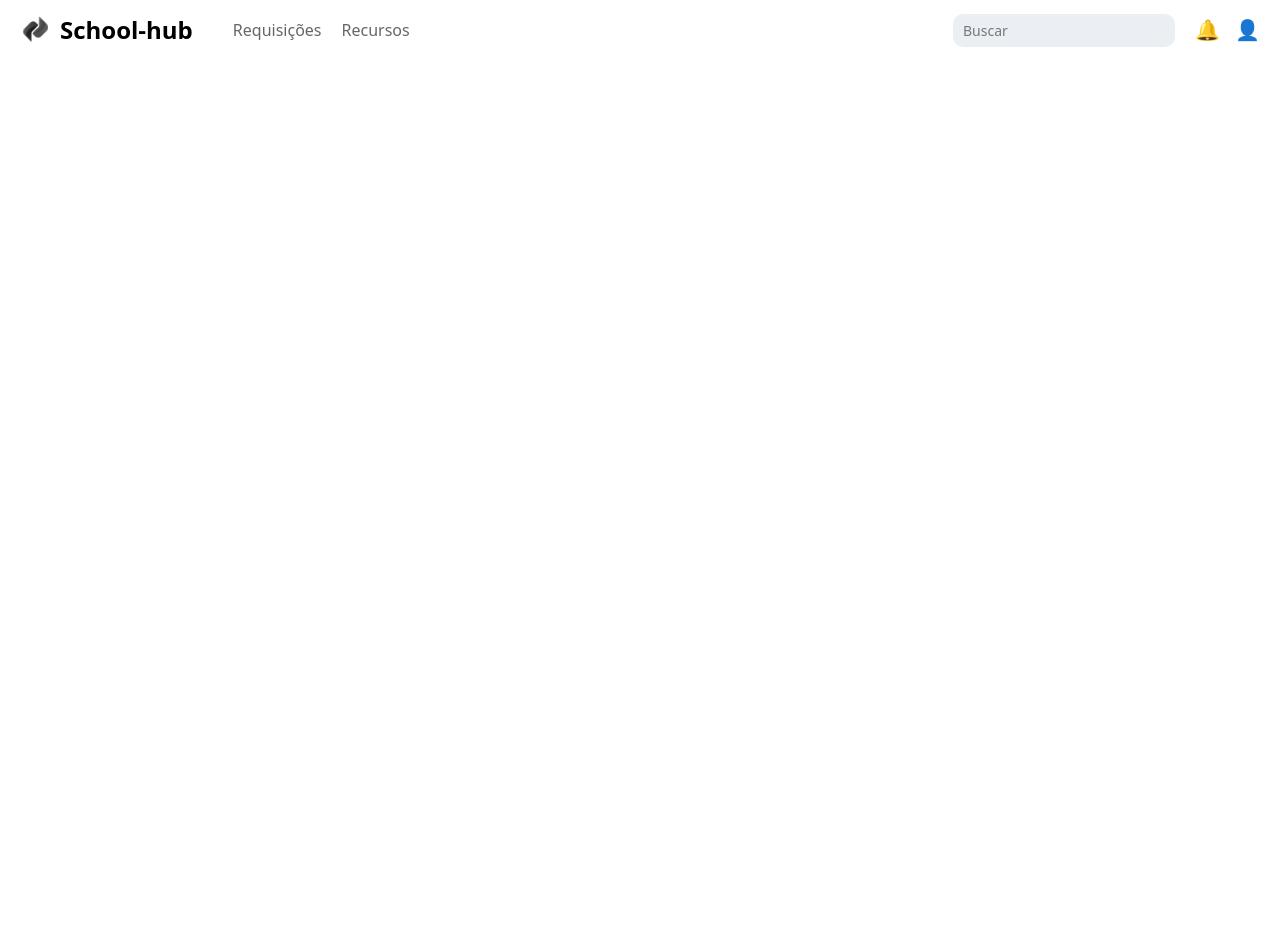
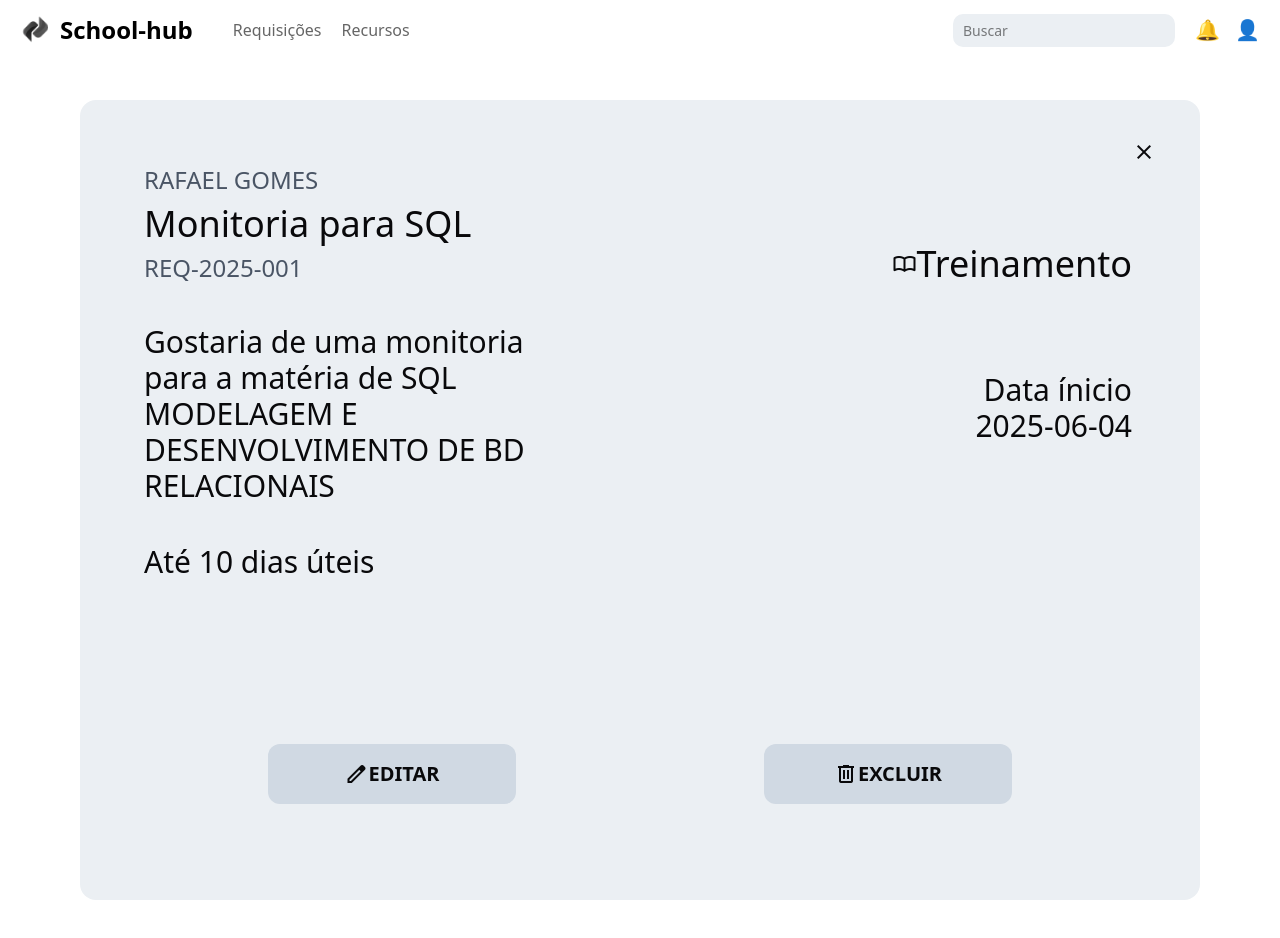
Before and after one commit to pedrcovre/school-hub, a React (Vite) app in the folder school/: page / in a window 1280 px wide. Shown: the top 938 px of the page. Built offline with nearby package versions, Linux system fonts and the light colour scheme.

Commit message:
request-aluno

```diff
--- a/school/index.html
+++ b/school/index.html
@@ -4,6 +4,9 @@
     <meta charset="UTF-8" />
     <link rel="icon" type="image/svg+xml" href="/logo.svg" />
     <meta name="viewport" content="width=device-width, initial-scale=1.0" />
+    <link rel="stylesheet" href="https://fonts.googleapis.com/css2?family=Material+Symbols+Rounded:opsz,wght,FILL,GRAD@24,400,0,0&icon_names=account_circle" />
+
+    <link href="https://fonts.googleapis.com/css2?family=Material+Symbols+Outlined" rel="stylesheet" />
     <title>School Hub</title>
   </head>
   <body>
--- a/school/src/App.jsx
+++ b/school/src/App.jsx
@@ -1,9 +1,9 @@
-import Nav from "./components/Nav"
+import Requestabertaaluno from "./components/Request-aberta-aluno"
 import React from 'react'
 
 const App = () => {
   return (
-    <Nav/>
+    <Requestabertaaluno/>
   )
 }
 
--- /dev/null
+++ b/school/src/components/Request-aberta-aluno.jsx
@@ -0,0 +1,53 @@
+import Nav from "./Nav";
+import React from "react";
+
+const Requestabertaaluno = () => {
+  return (
+    <>
+      <Nav />
+      <div class="flex items-center justify-center min-h-screen">
+        <div class="bg-[#ebeff3] rounded-2xl p-16 w-7/8 my-10 h-lvh">
+        <div class="flex flex-row  justify-between">
+        <div class="w-2/5">
+            <p class="text-gray-600 text-2xl font-medium">RAFAEL GOMES</p>
+            <h1 class="text-4xl font-medium my-2">Monitoria para SQL</h1>
+            <p class="text-gray-600 text-2xl font-medium">REQ-2025-001</p>
+            <p class="text-3xl font-normal mt-10">Gostaria de uma monitoria para a matéria de SQL MODELAGEM E DESENVOLVIMENTO DE BD RELACIONAIS</p>
+            <p class="text-3xl font-medium mt-10">Até 10 dias úteis</p>
+        </div>
+
+        <div class="flex flex-row text-right">
+            <div>
+            <div class="flex flex-row justify-end items-center rounded-xl mt-20">
+            <span class="material-symbols-outlined">import_contacts</span>
+            <h1 class="text-4xl font-medium">Treinamento</h1>
+            </div>
+            <p class="text-3xl font-normal mt-22">Data ínicio</p>
+            <p class="text-3xl font-normal">2025-06-04</p>
+            </div>
+            <a href="" class="-mt-6 -mr-5">
+            <span class="material-symbols-outlined ">close</span>
+            </a>
+        </div>
+        </div>
+        <div class="flex flex-row  justify-around items-end h-2/6">
+            <a href="#" class="flex flex-row items-center justify-center rounded-xl p-4 bg-[#d0d9e3] w-2/8 mt-2 hover:text-white hover:bg-black">
+            <span class="material-symbols-outlined">edit</span>
+            <p class="text-xl font-bold">EDITAR</p>
+            </a>
+
+            <a href="#" class="flex flex-row items-center justify-center rounded-xl p-4 bg-[#d0d9e3] w-2/8 mt-2 hover:text-white hover:bg-black">
+            <span class="material-symbols-outlined">delete</span>
+            <p class="text-xl font-bold">EXCLUIR</p>
+            </a>
+        </div>
+
+        </div>
+      </div>
+    </>
+  );
+};
+
+
+
+export default Requestabertaaluno;
--- /dev/null
+++ b/school/src/components/Request-fechada-aluno.jsx
@@ -0,0 +1,54 @@
+import Nav from "./Nav";
+import React from "react";
+
+const Requestfechadaaluno = () => {
+  return (
+    <>
+      <Nav />
+      <div class="flex items-center justify-center min-h-screen">
+        <div class="bg-[#ebeff3] rounded-2xl p-16 w-7/8 my-10 h-lvh flex flex-row justify-between">
+        <div class="w-2/5">
+            <p class="text-gray-600 text-2xl font-medium">RAFAEL GOMES</p>
+            <h1 class="text-4xl font-medium my-2">Remover PC</h1>
+            <p class="text-gray-600 text-2xl font-medium">REQ-2025-001</p>
+            <p class="text-3xl font-normal mt-10">Preciso que removam o PC da sala da ADS 41, Último PC da primeira fileira, PC-32110</p>
+            <p class="text-3xl font-medium mt-10">Até 2 dias úteis</p>
+
+            <p class="text-xl font-normal mt-10">Anexo:</p>
+
+            <a href="#" class="flex flex-row items-center rounded-xl p-4 bg-[#d0d9e3] w-3/7 mt-2 hover:text-white hover:bg-black">
+            <span className="material-symbols-outlined">description</span>
+            <p class="text-xl font-medium">mapa_sala.pdf</p>
+            </a>
+        </div>
+
+        <div class="flex flex-row text-right">
+            <div>
+            <p class="text-gray-600 text-2xl font-medium mt-10">MATHEUS KILPP NOGUEIRA</p>
+            <div class="flex flex-row justify-end items-center rounded-xl">
+            <span class="material-symbols-outlined text-2xl">memory</span>
+            <h1 class="text-4xl font-medium">Suporte TI</h1>
+            </div>
+            <p class="text-3xl font-normal mt-22">Data ínicio</p>
+            <p class="text-3xl font-normal">2025-06-04</p>
+
+            <p class="text-3xl font-normal mt-6">Data Fechamento</p>
+            <p class="text-3xl font-normal">2025-06-05</p>
+
+            <div class="items-center flex flex-row justify-end mt-5">
+            <p class="rounded-xl p-2 px-8 bg-[#d0d9e3] text-xl font-medium">Recusado</p>
+            </div>
+            </div>
+            <a href="" class="-mt-6 -mr-5">
+            <span class="material-symbols-outlined ">close</span>
+            </a>
+        </div>
+        </div>
+      </div>
+    </>
+  );
+};
+
+
+
+export default Requestfechadaaluno;
```
